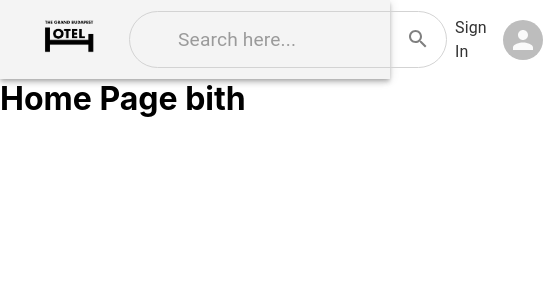
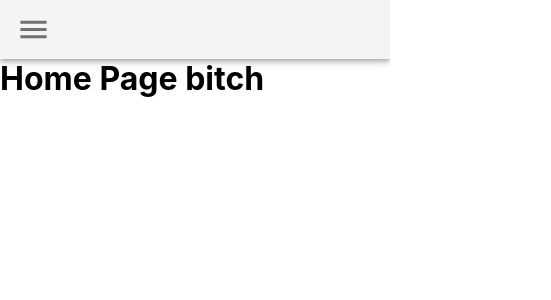
Before and after one commit to isaias-alt/hotel-resevation-web, a React (Create React App) app: page / in a window 390 px wide. Shown: the top 300 px of the page, 551 px wide, since content can reach past the window. Built offline with nearby package versions, Linux system fonts and the light colour scheme.

Commit message:
add hamburger icon and menu to tablet

```diff
--- a/src/components/Header.jsx
+++ b/src/components/Header.jsx
@@ -8,14 +8,66 @@
   InputBase,
   Avatar,
   Typography,
+  IconButton,
+  Drawer,
+  ListItem,
+  List,
 } from "@material-ui/core";
 import SearchIcon from "@material-ui/icons/Search";
+import MenuIcon from "@material-ui/icons/Menu";
 
 const Header = () => {
-  const [tablet, setTablet] = useState(false);
+  const [tablet, setTablet] = useState(true);
+  const [draweropen, setDraweropen] = useState(false);
   const classes = useStyle();
 
-  const displayTablet = () => {};
+  const displayTablet = () => {
+    const handleDrawerOpen = () => {
+      setDraweropen(true);
+    };
+
+    const handleDrawerClose = () => {
+      setDraweropen(false);
+    };
+
+    // TODO: resolve the warning
+    const headersData = ["My account", "Previous Bookings", "Log Out"];
+    const getDrawerChoices = () => {
+      return headersData.map((data) => {
+        return (
+          <List>
+            <ListItem>{data}</ListItem>
+          </List>
+        );
+      });
+    };
+
+    return (
+      <Toolbar>
+        <IconButton
+          {...{
+            edge: "start",
+            color: "default",
+            "aria-label": "menu",
+            "aria-haspopup": "true",
+            onClick: handleDrawerOpen,
+          }}
+        >
+          <MenuIcon fontSize="large" />
+        </IconButton>
+        <Drawer
+          {...{
+            anchor: "left",
+            open: draweropen,
+            onClose: handleDrawerClose,
+          }}
+        >
+          <div>{getDrawerChoices()}</div>
+        </Drawer>
+      </Toolbar>
+    );
+  };
+
   const displayDesktop = () => {
     return (
       <Toolbar className={classes.toolbar}>
--- a/src/components/Home.jsx
+++ b/src/components/Home.jsx
@@ -3,7 +3,7 @@
 const Home = () => {
   return (
     <div>
-      <h1>Home Page bith</h1>
+      <h1>Home Page bitch</h1>
     </div>
   );
 };
--- a/src/index.js
+++ b/src/index.js
@@ -10,11 +10,9 @@
 const root = createRoot(container)
 
 root.render(
-  <React.StrictMode>
-    <Provider store={store}>
-      <App />
-    </Provider>
-  </React.StrictMode>
+  <Provider store={store}>
+    <App />
+  </Provider>
 )
 
 reportWebVitals()
```
